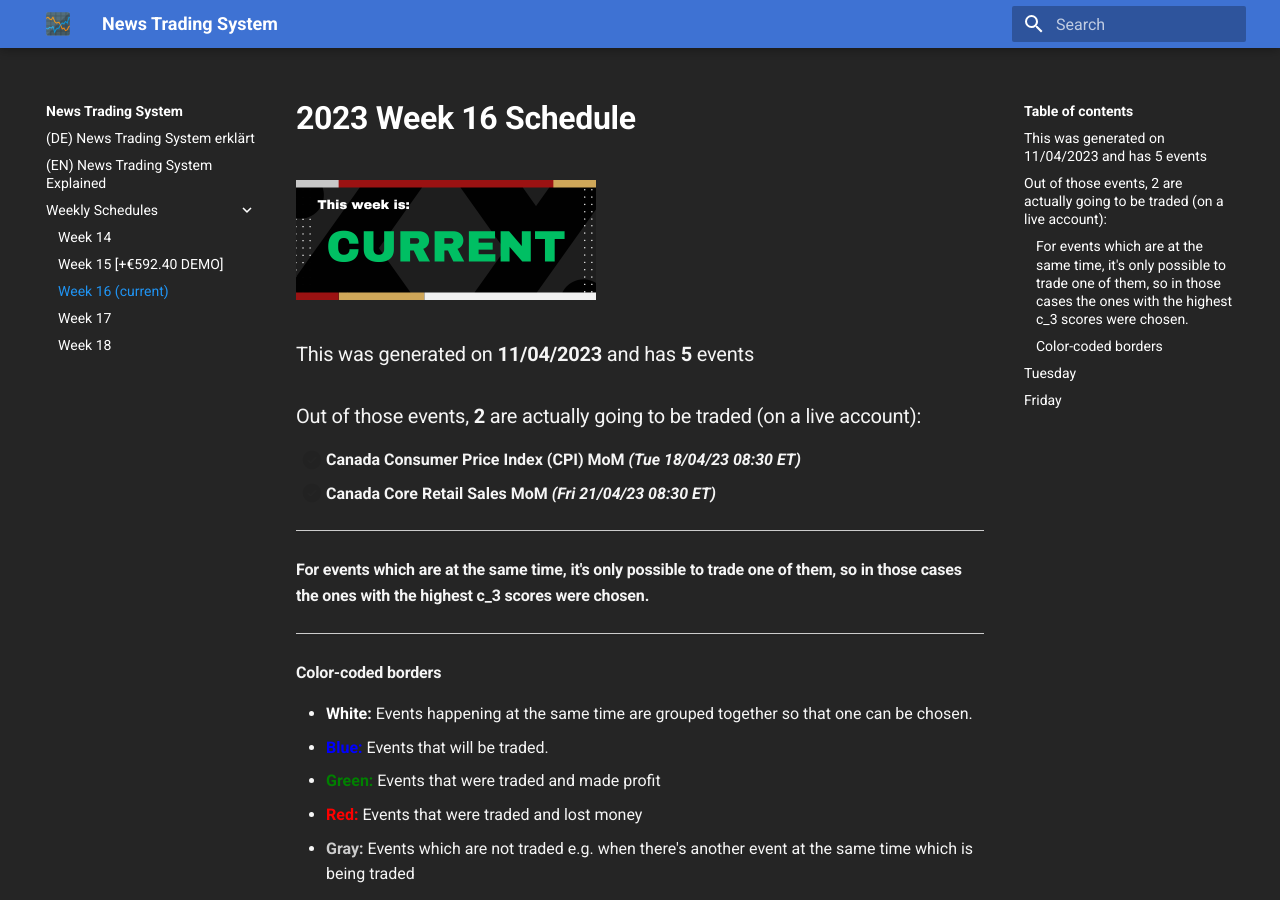
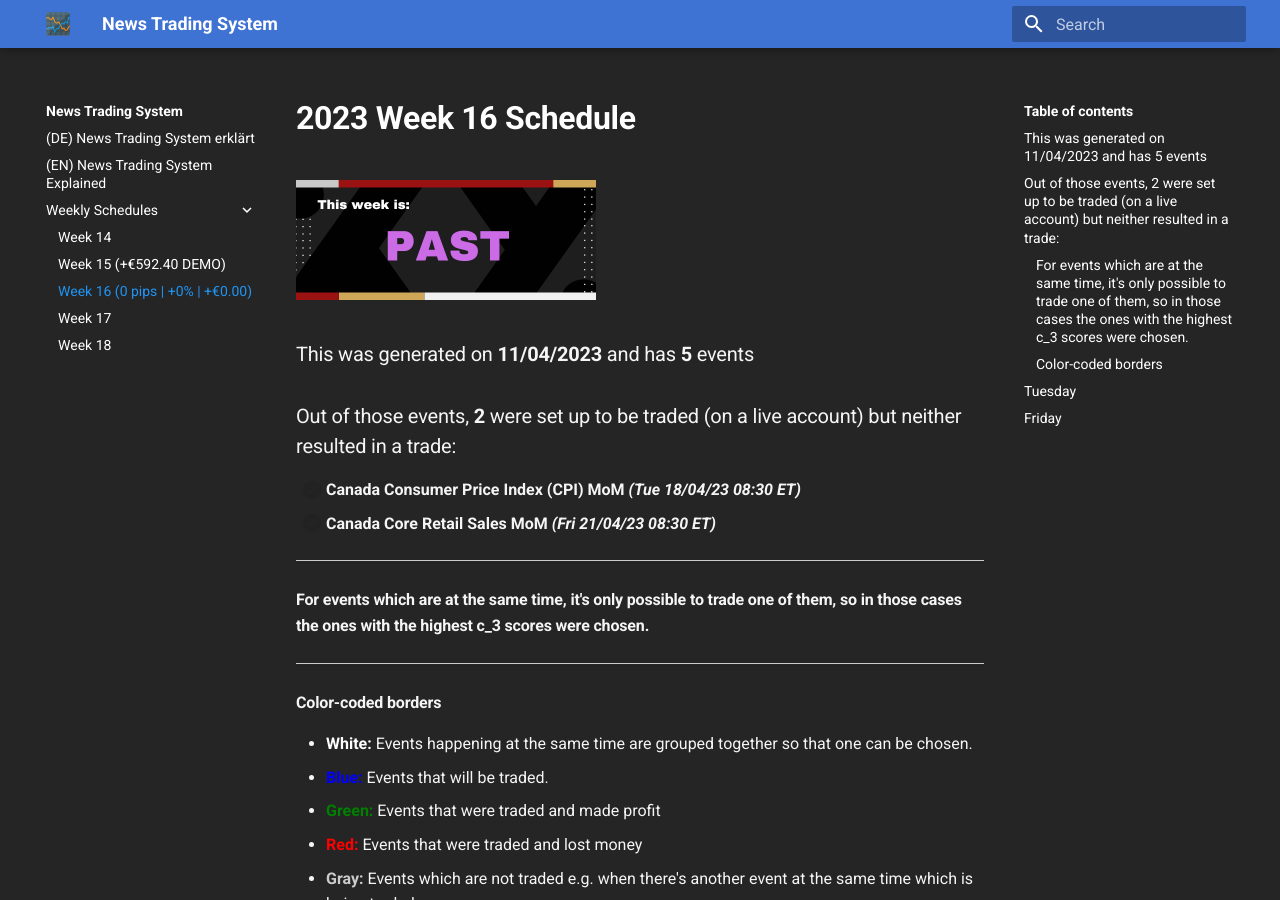
Before and after one commit to spliffli/news-trading-analyzer, an MkDocs documentation site: the page built from docs/weekly-schedules/week-16-schedule.md, in a window 1280 px wide and 900 px high. Built offline with MkDocs 1.6.1 and Material for MkDocs 9.7.7, drawn with Linux system fonts in a browser that asks for light colours; comment, search, counter and statistics services are not loaded.

Commit message:
updated docs

```diff
--- a/docs/weekly-schedules/week-16-schedule.md
+++ b/docs/weekly-schedules/week-16-schedule.md
@@ -1,11 +1,10 @@
-
 # **2023 Week 16 Schedule**
 
-<img src="/images/week-current-300-120px.png" alt="This week is CURRENT">
+<img src="/images/week-past-300-120px.png" alt="This week is CURRENT">
 
 ### This was generated on **11/04/2023** and has **5** events
 
-### Out of those events, **2** are actually going to be traded (on a live account):
+### Out of those events, **2** were set up to be traded (on a live account) but neither resulted in a trade:
 
 - [ ] **Canada Consumer Price Index (CPI) MoM** ***(Tue 18/04/23 08:30 ET)***
 - [ ] **Canada Core Retail Sales MoM** ***(Fri 21/04/23 08:30 ET)***
--- a/mkdocs.yml
+++ b/mkdocs.yml
@@ -47,8 +47,8 @@ nav:
   - (EN) News Trading System Explained: index-en.md
   - Weekly Schedules:
     - Week 14: weekly-schedules/week-14-schedule.md
-    - Week 15 [+€592.40 DEMO]: weekly-schedules/week-15-schedule.md
-    - Week 16 (current): weekly-schedules/week-16-schedule.md
+    - Week 15 (+€592.40 DEMO): weekly-schedules/week-15-schedule.md
+    - Week 16 (0 pips | +0% | +€0.00): weekly-schedules/week-16-schedule.md
     - Week 17: weekly-schedules/week-17-schedule.md
     - Week 18: weekly-schedules/week-18-schedule.md
 
```
Also changed, not shown: docs/weekly-schedules/week-17-schedule.md (+2 -1 lines).
